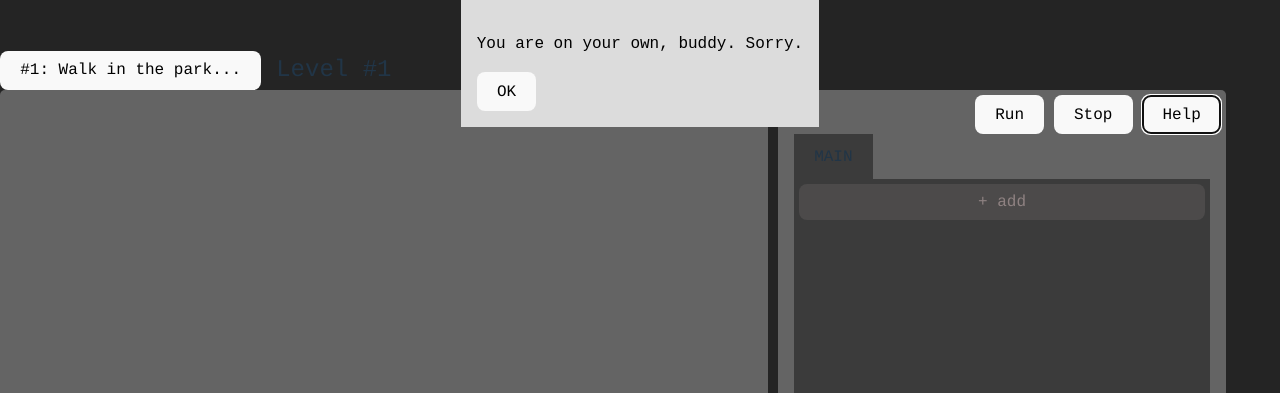
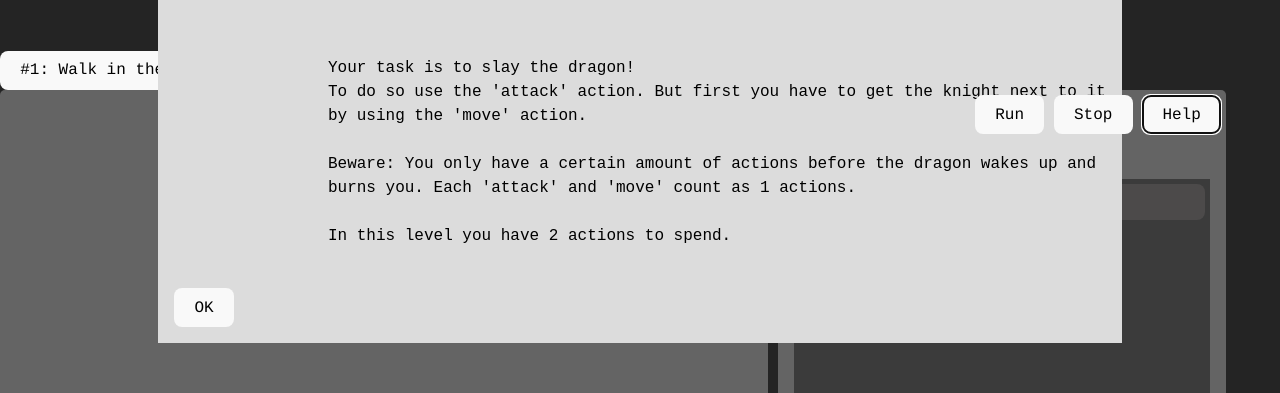
Before and after one commit to voelza/slay-the-dragon-js, a website built with Vite: page index.html in a window 1280 px wide. Both pictures are taken after a click on the button "Help". Shown: the top 393 px of the page. Built offline with nearby package versions, Linux system fonts and the light colour scheme.

Commit message:
added glowing to help

```diff
--- a/src/game/Levels.ts
+++ b/src/game/Levels.ts
@@ -50,6 +50,16 @@ export const WORLDS: LevelWorld[] = [
                 dragon: { position: { row: 0, column: 2 }, hp: 1 },
                 actions: 2,
                 exludedStatements: [StatementExlude.IS_NEXT_TO, StatementExlude.IF, StatementExlude.WHILE, StatementExlude.NOT],
+                help: `
+                Your task is to slay the dragon!
+                To do so use the 'attack' action. But first you have to get the knight next to it
+                by using the 'move' action.
+
+                Beware: You only have a certain amount of actions before the dragon wakes up and
+                burns you. Each 'attack' and 'move' count as 1 actions.
+
+                In this level you have 2 actions to spend.
+                `
             },
             {
                 level: [
@@ -114,7 +124,14 @@ export const WORLDS: LevelWorld[] = [
                 dragon: { position: { row: 1, column: 7 }, hp: 1 },
                 actions: 2,
                 exludedStatements: [StatementExlude.IF, StatementExlude.NOT],
-                help: `Use: 'WHILE' and '🔍 isNextTo' to repeat a certain set of actions until the condition is no longer 'true'.`
+                help: `
+                Use: 'WHILE' to repeat a certain set of actions.
+                The actions are repeated as long as the condition
+                of 'WHILE' is considered to be true.
+
+                For example:
+                '⬆️ is next to 🐉' will be true as long as the.
+                `
             },
             {
                 level: [
@@ -144,6 +161,50 @@ export const WORLDS: LevelWorld[] = [
                 dragon: { position: { row: 8, column: 0 }, hp: 1 },
                 actions: 5,
                 exludedStatements: [StatementExlude.IF, StatementExlude.NOT],
+            }
+        ]
+    },
+    {
+        name: "#3: Don't be so negative...",
+        color: "#3a3e3e",
+        levels: [
+            {
+                level: [
+                    [Tile.ROAD, Tile.ROAD, Tile.ROAD, Tile.ROAD, Tile.ROAD, Tile.ROAD, Tile.ROAD, Tile.ROAD],
+
+                ],
+                knight: { position: { row: 0, column: 0 } },
+                dragon: { position: { row: 0, column: 7 }, hp: 1 },
+                actions: 2,
+                exludedStatements: [StatementExlude.IF],
+                help: `
+                Sometimes you will need to be more negative and
+                check a condition that is not 'true' but 'false'.
+
+                In this case you can change 'is next to' to
+                'is not next to' by clicking on the
+                'is next to' button.
+                `
+            }
+        ]
+    },
+    {
+        name: "#4: If I had only known...",
+        color: "#3a3e3e",
+        levels: [
+            {
+                level: [
+                    [Tile.HOLE, Tile.ROAD, Tile.ROAD, Tile.ROAD, Tile.HOLE, Tile.HOLE, Tile.HOLE, Tile.HOLE],
+                    [Tile.ROAD, Tile.ROAD, Tile.HOLE, Tile.ROAD, Tile.HOLE, Tile.ROAD, Tile.ROAD, Tile.ROAD],
+                    [Tile.HOLE, Tile.HOLE, Tile.HOLE, Tile.ROAD, Tile.ROAD, Tile.ROAD, Tile.HOLE, Tile.HOLE],
+
+                ],
+                knight: { position: { row: 1, column: 0 } },
+                dragon: { position: { row: 1, column: 7 }, hp: 1 },
+                actions: 4,
+                help: `
+
+                `
             }
         ]
     },
--- a/src/main.ts
+++ b/src/main.ts
@@ -38,6 +38,35 @@ const toggleWorldSelect = () => {
 };
 worldSelector.onclick = toggleWorldSelect;
 
+const helpBtn = document.getElementById("helpBtn")!;
+helpBtn.addEventListener("click", () => {
+  const dialog = document.createElement("dialog");
+  dialog.setAttribute("open", "");
+
+  const txt = document.createElement("pre");
+  txt.textContent = currentDef?.help ?? "You are on your own, buddy. Sorry.";
+
+  const form = document.createElement("form");
+  form.setAttribute("method", "dialog");
+  const tryAgain = document.createElement("button");
+  tryAgain.textContent = "OK";
+
+  form.appendChild(tryAgain);
+  dialog.appendChild(txt);
+  dialog.appendChild(form);
+  document.body.appendChild(dialog);
+
+  dialog.addEventListener('close', () => dialog.remove());
+});
+const addHelpAnimation = () => {
+  if (currentDef?.help) {
+    helpBtn.classList.add("glow");
+  } else {
+    helpBtn.classList.remove("glow");
+  }
+}
+
+// GAME START
 const levelLabel = document.getElementById("levelLabel")!;
 const actionCounter = document.getElementById("actionCounter")!;
 const playBtn = document.getElementById("playBtn")!;
@@ -63,6 +92,7 @@ function initGame() {
     updateActionsLabel
   );
   updateActionsLabel();
+  addHelpAnimation();
 
   playBtn.onclick = () => {
     const code = codeGetter();
@@ -97,26 +127,6 @@ function initGame() {
 initGame();
 render(levelContainer);
 
-const helpBtn = document.getElementById("helpBtn")!;
-helpBtn.addEventListener("click", () => {
-  const dialog = document.createElement("dialog");
-  dialog.setAttribute("open", "");
-
-  const txt = document.createElement("pre");
-  txt.textContent = currentDef?.help ?? "You are on your own, buddy. Sorry.";
-
-  const form = document.createElement("form");
-  form.setAttribute("method", "dialog");
-  const tryAgain = document.createElement("button");
-  tryAgain.textContent = "OK";
-
-  form.appendChild(tryAgain);
-  dialog.appendChild(txt);
-  dialog.appendChild(form);
-  document.body.appendChild(dialog);
-
-  dialog.addEventListener('close', () => dialog.remove());
-});
 
 
 for (let w = 0; w < WORLDS.length; w++) {
--- a/src/style.css
+++ b/src/style.css
@@ -293,3 +293,18 @@ input:checked+.slider:before {
 .slider.round:before {
   border-radius: 50%;
 }
+
+.glow {
+  animation: glow 3s infinite alternate;
+  animation-delay: 10s;
+}
+
+@keyframes glow {
+  from {
+    box-shadow: 0 0 10px -5px #c2b11c;
+  }
+
+  to {
+    box-shadow: 0 0 10px 5px #c2b11c;
+  }
+}
```
